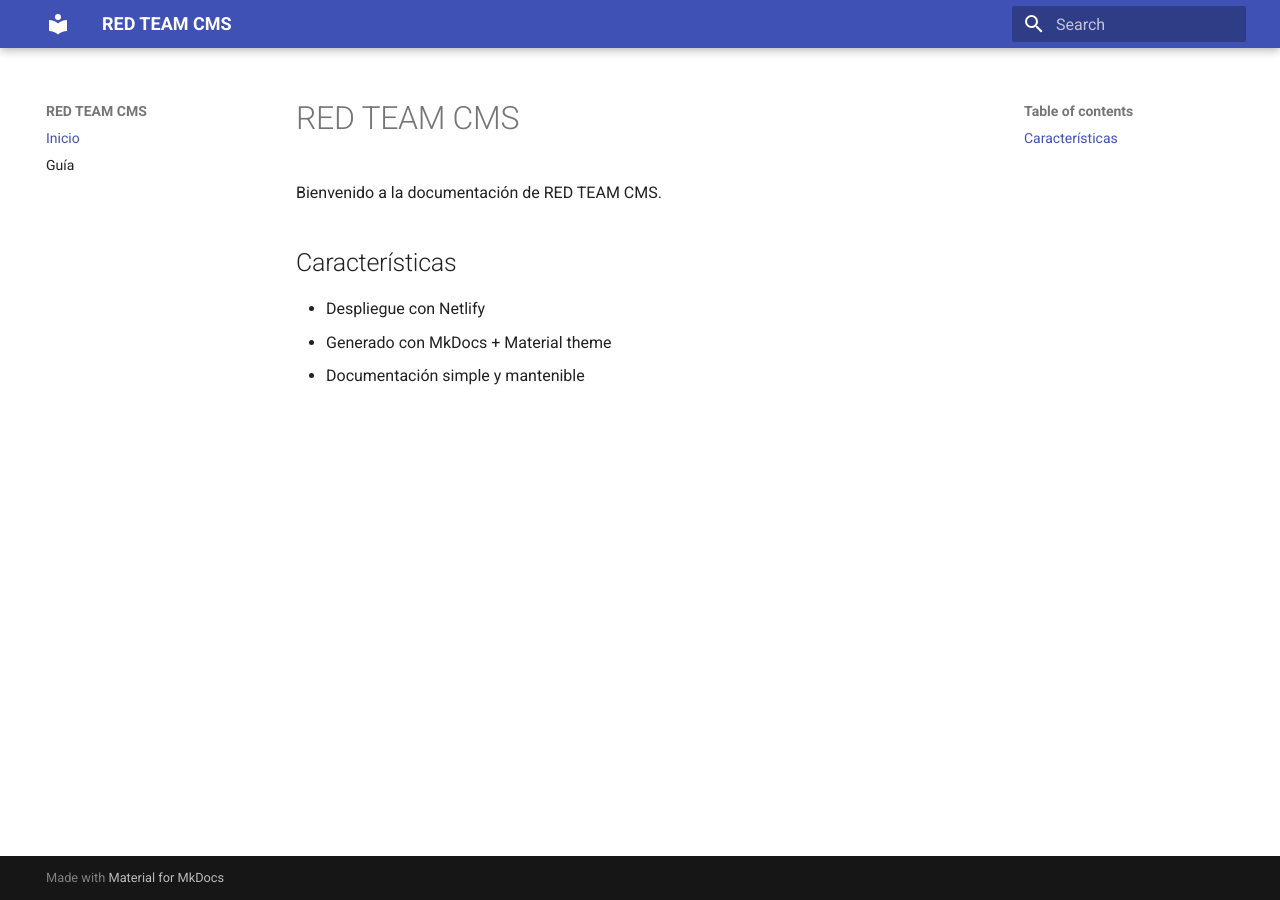
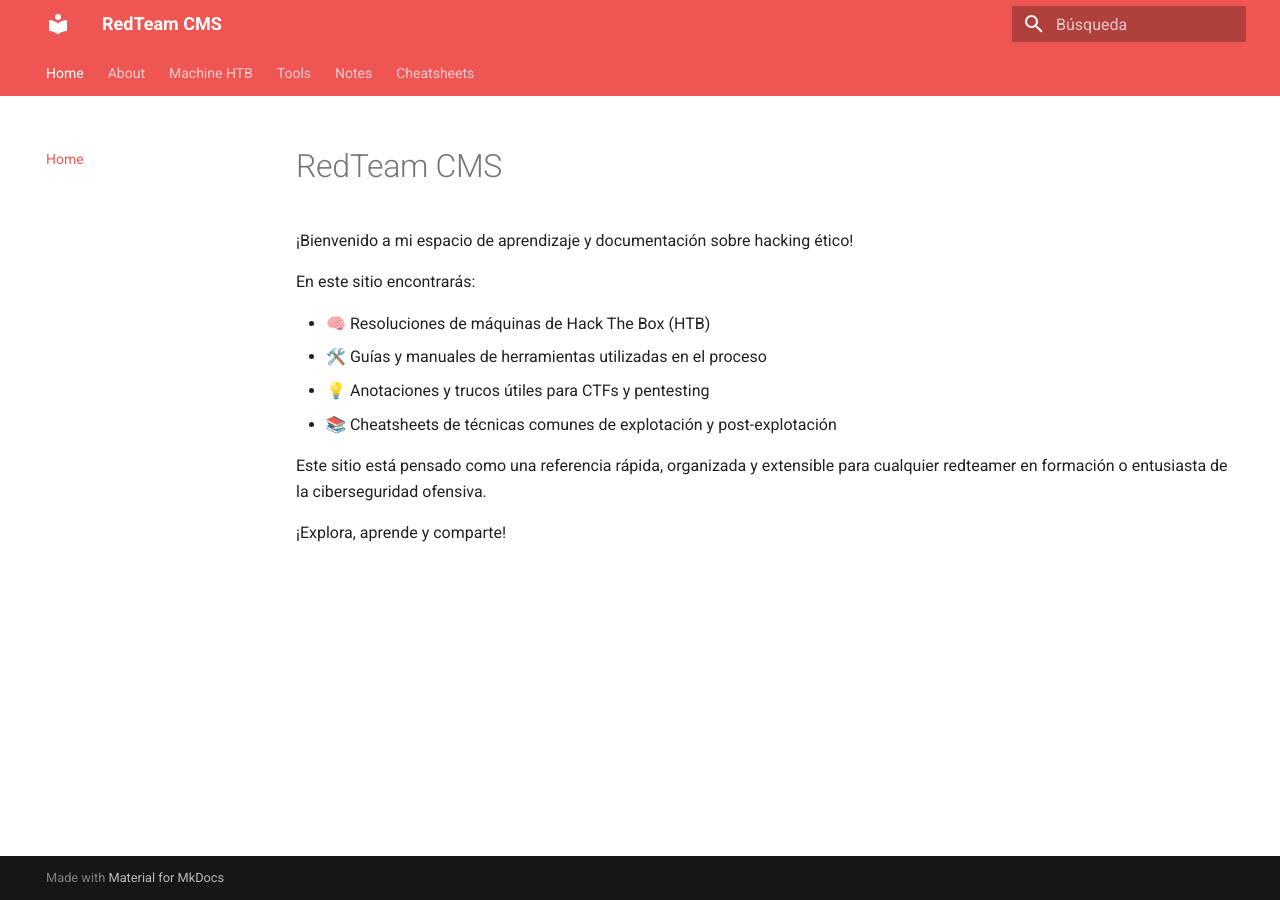
Before and after one commit to wiliansyob/redteam-cms, an MkDocs documentation site: the page built from docs/index.md, in a window 1280 px wide. Built offline with MkDocs 1.6.1 and Material for MkDocs 9.7.7, drawn with Linux system fonts in a browser that asks for light colours.

Commit message:
Estructura inicial con contenido de HTB Forest

```diff
--- a/docs/index.md
+++ b/docs/index.md
@@ -1,9 +1,14 @@
-# RED TEAM CMS
+# RedTeam CMS
 
-Bienvenido a la documentación de RED TEAM CMS.
+¡Bienvenido a mi espacio de aprendizaje y documentación sobre hacking ético!
 
-## Características
+En este sitio encontrarás:
 
-- Despliegue con Netlify
-- Generado con MkDocs + Material theme
-- Documentación simple y mantenible
+- 🧠 Resoluciones de máquinas de Hack The Box (HTB)
+- 🛠️ Guías y manuales de herramientas utilizadas en el proceso
+- 💡 Anotaciones y trucos útiles para CTFs y pentesting
+- 📚 Cheatsheets de técnicas comunes de explotación y post-explotación
+
+Este sitio está pensado como una referencia rápida, organizada y extensible para cualquier redteamer en formación o entusiasta de la ciberseguridad ofensiva.
+
+¡Explora, aprende y comparte!
--- a/mkdocs.yml
+++ b/mkdocs.yml
@@ -1,6 +1,51 @@
-site_name: RED TEAM CMS
+site_name: RedTeam CMS
 theme:
   name: material
+  language: es
+  palette:
+    primary: red
+    accent: deep orange
+  features:
+    - navigation.tabs
+    - navigation.sections
+    - navigation.instant
+    - toc.integrate
+    - content.code.copy
+    - content.code.annotate
+    - search.suggest
+    - search.highlight
+
+markdown_extensions:
+  - admonition
+  - codehilite
+  - toc:
+      permalink: true
+  - pymdownx.superfences
+  - pymdownx.highlight
+  - pymdownx.inlinehilite
+  - pymdownx.details
+  - pymdownx.critic
+  - pymdownx.magiclink
+  - pymdownx.betterem
+  - pymdownx.tasklist:
+      custom_checkbox: true
+
 nav:
-  - Inicio: index.md
-  - Guía: guide.md
+  - Home: index.md
+  - About: about.md
+  - Machine HTB:
+      - Windows:
+          - Machine: htb/machine.md
+          - Forest: htb/forest.md
+          - Voleur: htb/voleur.md
+  - Tools:
+      - Nmap: tools/nmap.md
+      - LinPEAS: tools/linpeas.md
+  - Notes:
+      - Reverse Shells: anotaciones/reverse-shells.md
+      - SUID: anotaciones/suid.md
+      - Persistence: anotaciones/persistence.md
+      - Pivoting: anotaciones/pivoting.md
+  - Cheatsheets:
+      - Linux Privesc: cheatsheets/linux-privesc.md
+      - Web: cheatsheets/web.md
```
Also changed, not shown: docs/about.md (added, +8 -0 lines), docs/anotaciones/pivoting.md (added, +6 -0 lines), docs/anotaciones/post-explotacion.md (added, +18 -0 lines), docs/htb/forest.md (added, +29 -0 lines), docs/htb/machine.md (added, +18 -0 lines), docs/htb/voleur.md (added, +28 -0 lines), docs/reconocimiento.md (added, +16 -0 lines), docs/tools/nmap.md (added, +6 -0 lines).
